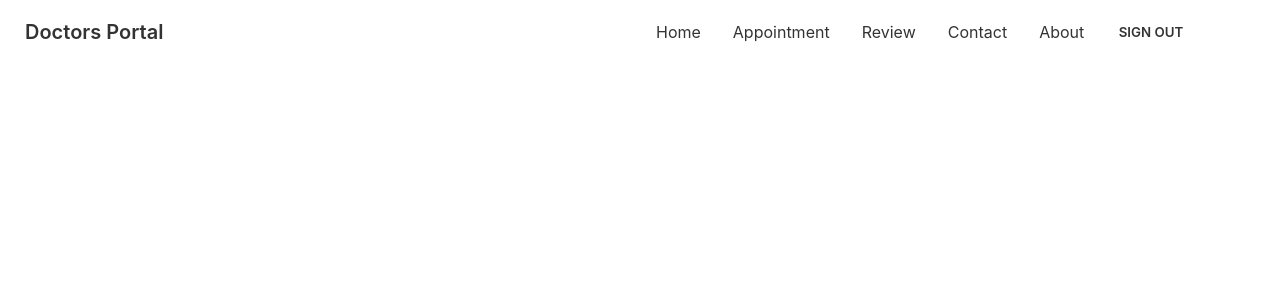
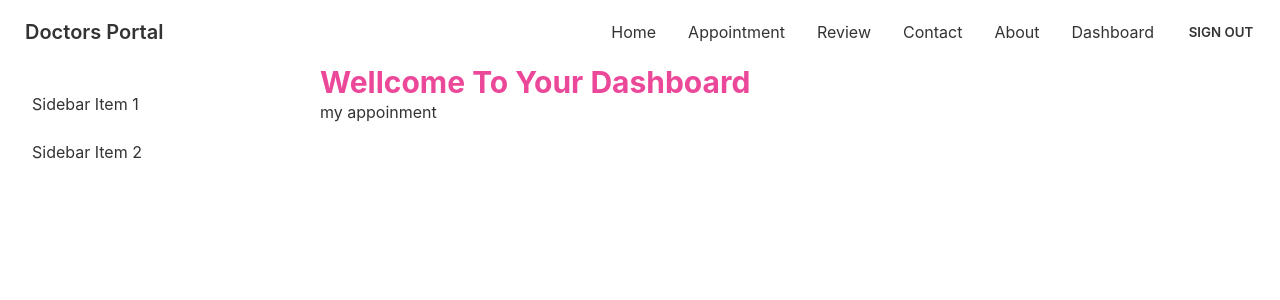
Before and after one commit to yaminhossen/doctors-portal, a React (Create React App) app: page /dashboard in a window 1280 px wide. Shown: the top 300 px of the page. Built offline with nearby package versions, Linux system fonts and the light colour scheme; no server answers; sample sign-in values are in the browser's storage.

Commit message:
get booking for each slot

```diff
--- a/src/App.js
+++ b/src/App.js
@@ -9,6 +9,9 @@ import SignUp from './Pages/Login/SignUp';
 import Navbar from './Pages/Shared/Navbar';
 import { ToastContainer } from 'react-toastify';
 import 'react-toastify/dist/ReactToastify.css';
+import Dashboard from './Pages/Dashboard/Dashboard';
+import MyAppoinment from './Pages/Dashboard/MyAppoinment';
+import MyReview from './Pages/Dashboard/MyReview';
 
 function App() {
   return (
@@ -24,6 +27,14 @@ function App() {
             <Appoinment></Appoinment>
           </RequireAuth>
         }></Route>
+        <Route path='/dashboard' element={
+          <RequireAuth>
+            <Dashboard></Dashboard>
+          </RequireAuth>
+        }>
+          <Route index element={<MyAppoinment></MyAppoinment>}></Route>
+          <Route path='review' element={<MyReview></MyReview>}></Route>
+        </Route>
       </Routes>
       <ToastContainer></ToastContainer>
     </div>
--- a/src/Pages/Appoinment/AvailableAppoinment.js
+++ b/src/Pages/Appoinment/AvailableAppoinment.js
@@ -1,19 +1,27 @@
 import { format } from 'date-fns';
 import React, { useEffect, useState } from 'react';
+import { useQuery } from 'react-query';
 import Service from '../Home/Service';
+import Loading from '../Shared/Loading';
 import AppoService from './AppoService';
 import BookingModal from './BookingModal';
 
 const AvailableAppoinment = ({ date, setDate }) => {
-    const [services, setServices] = useState([]);
+    // const [services, setServices] = useState([]);
     const [treatment, setTreatement] = useState(null);
 
     const formatedDate = format(date, 'PP');
-    useEffect(() => {
-        fetch(`http://localhost:5000/available?date=${formatedDate}`)
-            .then(res => res.json())
-            .then(data => setServices(data));
-    }, [])
+    const { data: services, isLoading, refetch } = useQuery(['avilable', formatedDate], () => fetch(`http://localhost:5000/available?date=${formatedDate}`)
+        .then(res => res.json())
+    )
+    if (isLoading) {
+        return <Loading></Loading>
+    }
+    // useEffect(() => {
+    //     fetch(`http://localhost:5000/available?date=${formatedDate}`)
+    //         .then(res => res.json())
+    //         .then(data => setServices(data));
+    // }, [formatedDate])
     return (
         <div>
             <h2 className='text-secondary text-xl text-center'>Available Appointments on: {format(date, 'PP')}</h2>
@@ -23,6 +31,7 @@ const AvailableAppoinment = ({ date, setDate }) => {
                         key={service._id}
                         service={service}
                         setTreatement={setTreatement}
+                        refetch={refetch}
                     ></AppoService>)
                 }
             </div>
--- a/src/Pages/Appoinment/BookingModal.js
+++ b/src/Pages/Appoinment/BookingModal.js
@@ -4,7 +4,7 @@ import { useAuthState } from 'react-firebase-hooks/auth';
 import auth from '../../firebase.init';
 import { toast, ToastContainer } from 'react-toastify';
 
-const BookingModal = ({ date, treatment, setTreatement }) => {
+const BookingModal = ({ date, treatment, setTreatement, refetch }) => {
     const { _id, name, slots } = treatment;
     const formatedDate = format(date, 'PP');
     const [user, loading, error] = useAuthState(auth);
@@ -39,6 +39,7 @@ const BookingModal = ({ date, treatment, setTreatement }) => {
                 else {
                     toast.error(`Already have an Appoinment on, ${data.booking?.date} at ${data.booking?.slot}`)
                 }
+                refetch();
                 setTreatement(null);
             })
 
--- /dev/null
+++ b/src/Pages/Dashboard/Dashboard.js
@@ -0,0 +1,26 @@
+import React from 'react';
+import { Link, Outlet } from 'react-router-dom';
+
+const Dashboard = () => {
+    return (
+        <div class="drawer drawer-mobile">
+            <input id="dashboard-sidebar" type="checkbox" class="drawer-toggle" />
+            <div class="drawer-content">
+                <h2 className='text-3xl font-bold text-pink-500'>Wellcome To Your Dashboard</h2>
+                <Outlet></Outlet>
+
+            </div>
+            <div class="drawer-side">
+                <label for="dashboard-sidebar" class="drawer-overlay"></label>
+                <ul class="menu p-4 overflow-y-auto w-80 bg-base-100 text-base-content">
+                    {/* <!-- Sidebar content here --> */}
+                    <li><Link to='/dashboard'>Sidebar Item 1</Link></li>
+                    <li><Link to='/dashboard/review'>Sidebar Item 2</Link></li>
+                </ul>
+
+            </div>
+        </div>
+    );
+};
+
+export default Dashboard;
--- /dev/null
+++ b/src/Pages/Dashboard/MyAppoinment.js
@@ -0,0 +1,11 @@
+import React from 'react';
+
+const MyAppoinment = () => {
+    return (
+        <div>
+            <h3>my appoinment</h3>
+        </div>
+    );
+};
+
+export default MyAppoinment;
--- /dev/null
+++ b/src/Pages/Dashboard/MyReview.js
@@ -0,0 +1,11 @@
+import React from 'react';
+
+const MyReview = () => {
+    return (
+        <div>
+            <h2>My reviews</h2>
+        </div>
+    );
+};
+
+export default MyReview;
--- a/src/Pages/Shared/Navbar.js
+++ b/src/Pages/Shared/Navbar.js
@@ -15,6 +15,9 @@ const Navbar = () => {
         <li><Link to="/review">Review</Link></li>
         <li><Link to="/contact">Contact</Link></li>
         <li><Link to="/about">About</Link></li>
+        {
+            user && <li><Link to="/dashboard">Dashboard</Link></li>
+        }
         <li>{user ? <button onClick={logout} className="btn btn-ghost">Sign Out</button> : <Link to="/login">Login</Link>}</li>
     </>
     return (
@@ -35,6 +38,11 @@ const Navbar = () => {
                     {menuItems}
                 </ul>
             </div>
+            <div className="navber-end">
+                <label tabIndex="1" for="dashboard-sidebar" className="btn btn-ghost lg:hidden">
+                    <svg xmlns="http://www.w3.org/2000/svg" className="h-5 w-5" fill="none" viewBox="0 0 24 24" stroke="currentColor"><path strokeLinecap="round" strokeLinejoin="round" strokeWidth="2" d="M4 6h16M4 12h8m-8 6h16" /></svg>
+                </label>
+            </div>
         </div>
     );
 };
```
